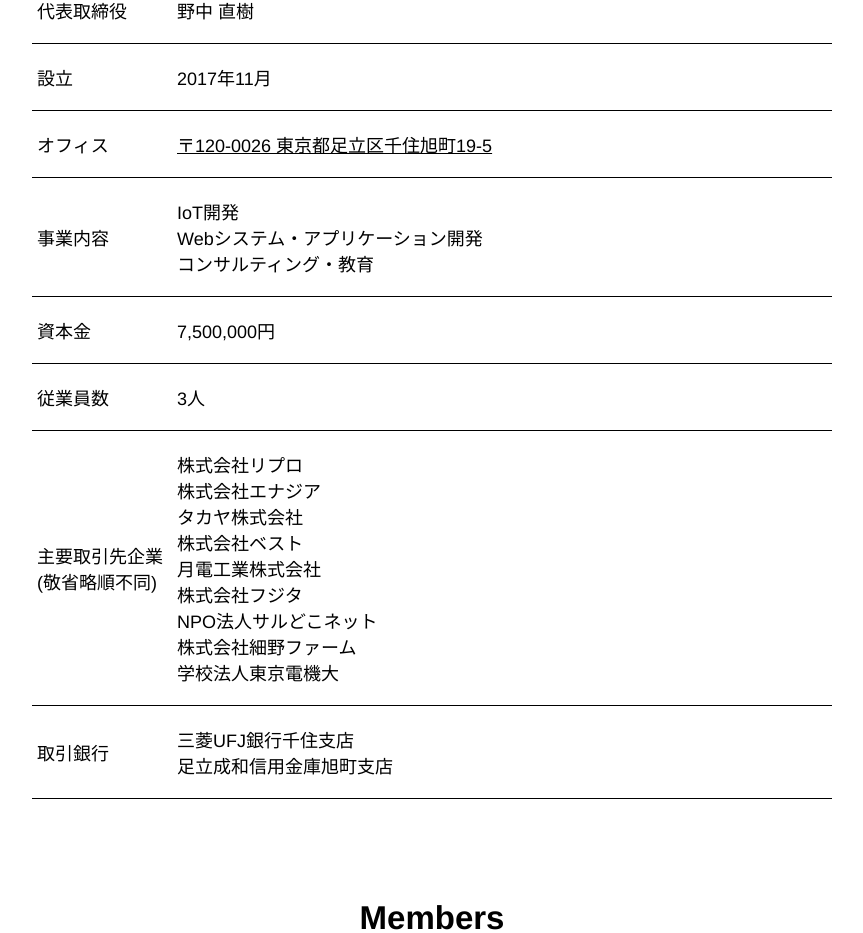
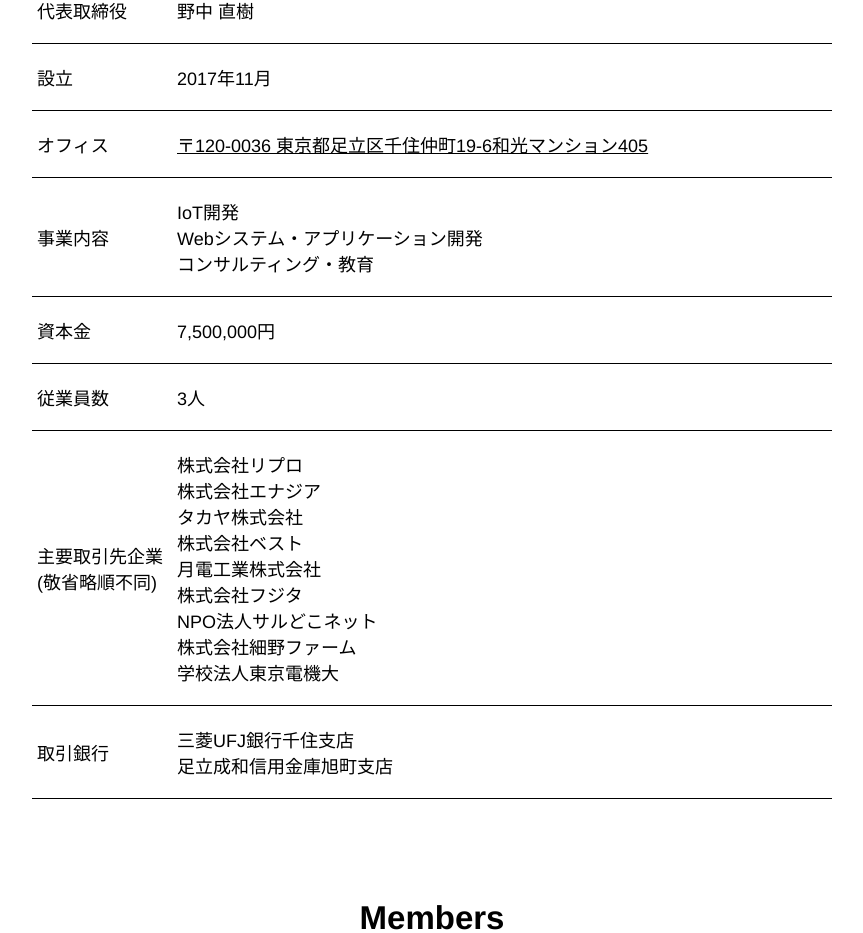
Before and after one commit to planckunits/planckunits.io, a Next.js app: page / in a window 1280 px wide. Shown: the part 1553-2486 px from the top of the page, without its empty margins (208-1071 px from the left). Built offline with nearby package versions, Linux system fonts and the light colour scheme.

Commit message:
update address

```diff
--- a/i18n/en.ts
+++ b/i18n/en.ts
@@ -23,7 +23,7 @@ const locales = {
   established: 'Established',
   established201711: 'November 2017',
   office: 'Office',
-  puAddress: '19-5 Senju-Asahi-cho, Adachi-ku, Tokyo 120-0026, Japan',
+  puAddress: '120-0036 東京都足立区千住仲町19-6和光マンション405',
   buisiness: 'Business',
   noEmployees: 'Number of Employees',
   noEmployeesConst: '3',
--- a/i18n/ja.ts
+++ b/i18n/ja.ts
@@ -23,7 +23,7 @@ const locales = {
   established: '設立',
   established201711: '2017年11月',
   office: 'オフィス',
-  puAddress: '〒120-0026 東京都足立区千住旭町19-5',
+  puAddress: '〒120-0036 東京都足立区千住仲町19-6和光マンション405',
   buisiness: '事業内容',
   noEmployees: '従業員数',
   noEmployeesConst: '3人',
```
